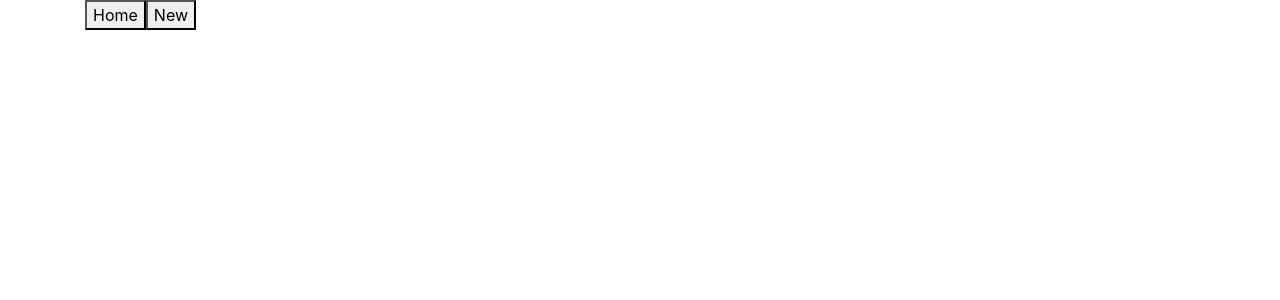
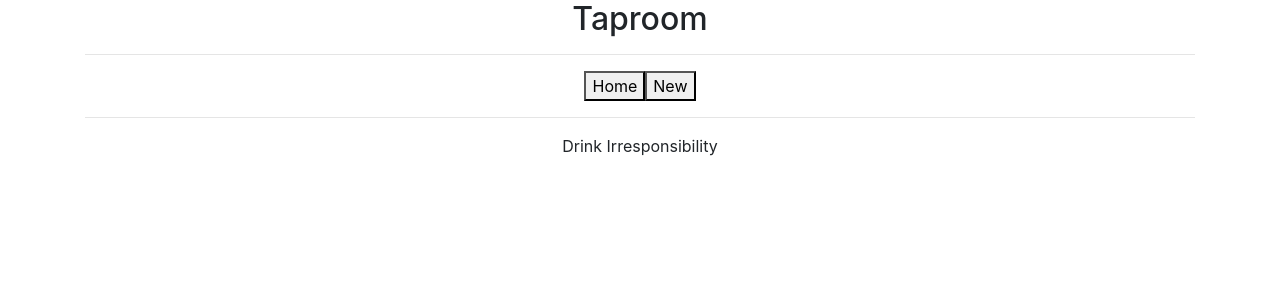
Before and after one commit to Fireflywater/react_Independant_Project_taproom, a React (Create React App) app: page / in a window 1280 px wide. Shown: the top 300 px of the page. Built offline with nearby package versions, Linux system fonts and the light colour scheme.

Commit message:
add header, footer

```diff
--- a/src/components/App.js
+++ b/src/components/App.js
@@ -1,11 +1,15 @@
 import React from 'react';
 import KegController from './KegController';
+import Header from './Header';
+import Footer from './Footer';
 
 function App() {
   return (
     <React.Fragment>
-      <div className="container">
+      <div className="container text-center">
+        <Header />
         <KegController />
+        <Footer />
       </div>
     </React.Fragment>
   );
--- /dev/null
+++ b/src/components/Footer.js
@@ -0,0 +1,14 @@
+import React from "react";
+
+function Footer(props){
+  return (
+    <React.Fragment>
+      <hr/>
+      <div>
+        <p>Drink Irresponsibility</p>
+      </div>
+    </React.Fragment>
+  );
+}
+
+export default Footer;
--- /dev/null
+++ b/src/components/Header.js
@@ -0,0 +1,14 @@
+import React from "react";
+
+function Header(props){
+  return (
+    <React.Fragment>
+      <div>
+        <h2>Taproom</h2>
+      </div>
+      <hr/>
+    </React.Fragment>
+  );
+}
+
+export default Header;
```
